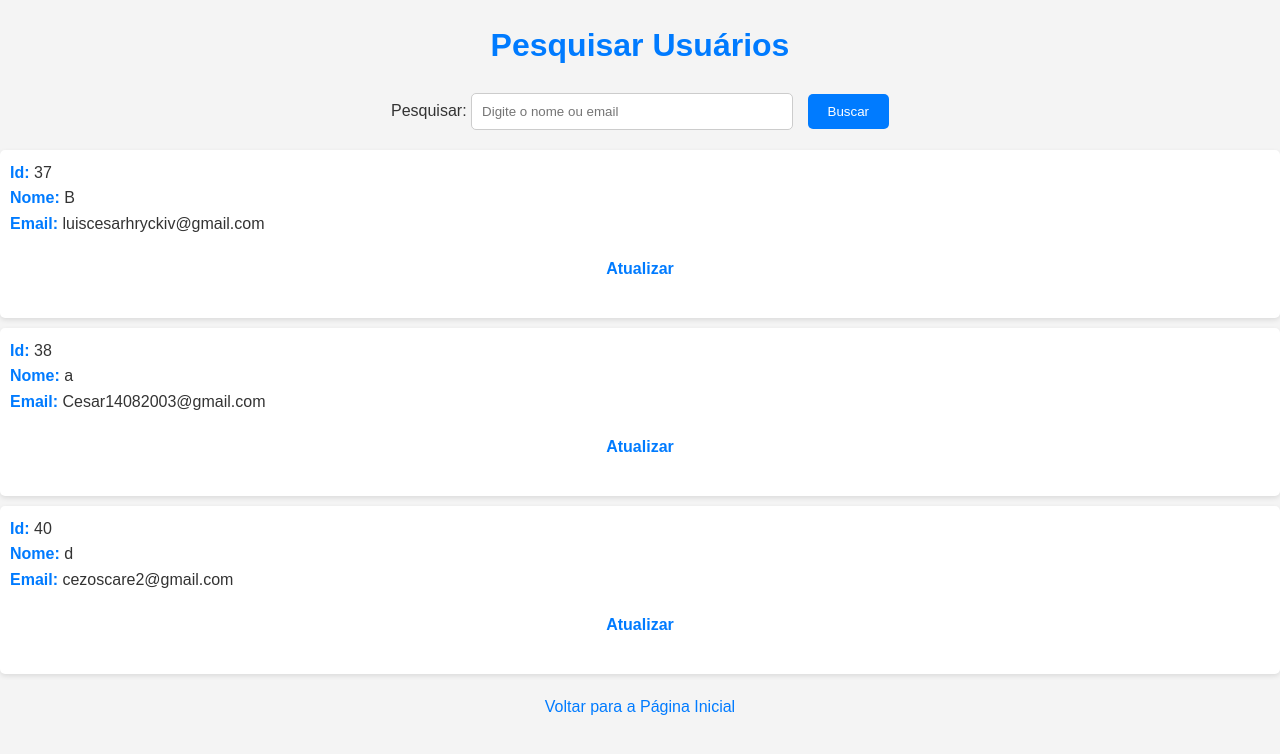
After one commit to Cezo-14/Sa5-completa, a Django app: page /atualizar/ in a window 1280 px wide. The commit adds this page. Shown: the top 754 px of the page. Run offline with Django 5.2, Linux system fonts and the light colour scheme; data comes from the database, SQL or seed files in the repository; both versions use the stored data as it was after the commit.

Commit message:
sa5-Completa

```diff
--- a/core/forms.py
+++ b/core/forms.py
@@ -1,5 +1,5 @@
 from django import forms
-from .models import Usuario  # Supondo que Usuario é o nome do seu modelo de usuário
+from .models import Usuario
 
 class UsuarioForm(forms.ModelForm):
     class Meta:
--- a/core/templates/index.html
+++ b/core/templates/index.html
@@ -34,7 +34,7 @@
 <body>
     <button onclick="window.location.href='/pesquisar'">Pesquisar Usuários</button>
     <button onclick="window.location.href='/criar'">Criar Novo Usuário</button>
-    <button onclick="window.location.href='/atualizar'">Atualizar Usuário</button>
+    <button onclick="window.location.href='/atualizar/{{ usuario.id }}'">Atualizar Usuário</button>
     <button onclick="window.location.href='/deletar'">Deletar Usuário</button>
 </body>
 </html>
--- /dev/null
+++ b/core/templates/novo_urls.html
@@ -0,0 +1,100 @@
+<!DOCTYPE html>
+<html lang="pt-BR">
+<head>
+    <meta charset="UTF-8">
+    <meta name="viewport" content="width=device-width, initial-scale=1.0">
+    <title>Pesquisar Usuários</title>
+    <style>
+        body {
+            font-family: Arial, sans-serif;
+            line-height: 1.6;
+            margin: 0;
+            padding: 0;
+            background-color: #f4f4f4;
+            color: #333;
+        }
+        h1 {
+            text-align: center;
+            margin-top: 20px;
+            color: #007bff;
+        }
+        form {
+            text-align: center;
+            margin-bottom: 20px;
+        }
+        input[type="text"] {
+            width: 300px;
+            padding: 10px;
+            border: 1px solid #ccc;
+            border-radius: 5px;
+            margin-right: 10px;
+        }
+        button[type="submit"] {
+            padding: 10px 20px;
+            background-color: #007bff;
+            color: #fff;
+            border: none;
+            border-radius: 5px;
+            cursor: pointer;
+        }
+        button[type="submit"]:hover {
+            background-color: #0056b3;
+        }
+        ul {
+            list-style-type: none;
+            padding: 0;
+            margin: 0;
+        }
+        li {
+            background-color: #fff;
+            padding: 10px;
+            margin-bottom: 10px;
+            border-radius: 5px;
+            box-shadow: 0 2px 5px rgba(0, 0, 0, 0.1);
+        }
+        strong {
+            font-weight: bold;
+            color: #007bff;
+        }
+        a {
+            display: block;
+            text-align: center;
+            margin-top: 20px;
+            text-decoration: none;
+            color: #007bff;
+        }
+        a:hover {
+            text-decoration: underline;
+        }
+        p {
+            text-align: center;
+        }
+    </style>
+</head>
+<body>
+    <h1>Pesquisar Usuários</h1>
+
+    <form action="{% url 'atualizar' %}" method="GET">
+        <label for="search">Pesquisar:</label>
+        <input type="text" id="search" name="search" placeholder="Digite o nome ou email">
+        <button type="submit">Buscar</button>
+    </form>
+
+    {% if usuarios %}
+        <ul>
+            {% for usuario in usuarios %}
+                <li>
+                    <strong>Id:</strong> {{ usuario.id }} <br>
+                    <strong>Nome:</strong> {{ usuario.nome }} <br>
+                    <strong>Email:</strong> {{ usuario.email }} <br>
+                    <a href="{% url 'atualizar_id' usuario.id %}"><strong>Atualizar</strong></a> <br>
+                </li>
+            {% endfor %}
+        </ul>
+    {% else %}
+        <p>Nenhum usuário cadastrado.</p>
+    {% endif %}
+
+    <a href="{% url 'home' %}">Voltar para a Página Inicial</a>
+</body>
+</html>
--- a/core/urls.py
+++ b/core/urls.py
@@ -1,11 +1,13 @@
 from django.urls import path
 from .views import home, pesquisar, atualizar, deletar, criar
 from . import views
+from .views import atualizar
 
 urlpatterns = [
     path('', home, name='home'),
     path('pesquisar/', pesquisar, name='pesquisar'),
-    path('atualizar/<int:usuario_id>/', views.atualizar, name='atualizar'),
+    path('atualizar/', views.nova_view, name='atualizar'),
+    path('atualizar/<int:usuario_id>/', views.atualizar, name='atualizar_id'),
     path('deletar/', deletar, name='deletar'),
     path('criar/', criar, name='criar'),
 ]
--- a/core/views.py
+++ b/core/views.py
@@ -20,16 +20,23 @@ def pesquisar(request):
 
     return render(request, 'pesquisar.html', {'usuarios': usuarios})
 
+
+from django.shortcuts import render, redirect
+from .models import Usuario
+
 def atualizar(request, usuario_id):
     usuario = Usuario.objects.get(pk=usuario_id)
 
     if request.method == 'POST':
+        # Se o formulário for enviado, atualize os dados do usuário
         usuario.nome = request.POST.get("nome")
         usuario.email = request.POST.get("email")
         usuario.save()
-        return redirect('home')
+        return redirect('home')  # Redirecione de volta para a página inicial após a atualização
 
+    # Se não for um POST, exiba o formulário com os dados atuais do usuário
     return render(request, 'atualizar.html', {'usuario': usuario})
+
 
 def deletar(request):
     if request.method == 'POST' and 'usuario_id' in request.POST:
@@ -52,3 +59,14 @@ def criar(request):
     else:
         form = UsuarioForm()
         return render(request, 'criar.html', {'form': form})
+
+def nova_view(request):
+    search_query = request.GET.get('search')
+
+    usuarios = Usuario.objects.all()
+
+    if search_query:
+        usuarios = Usuario.objects.filter(
+            Q(nome__icontains=search_query) | Q(email__icontains=search_query) | Q(data_nascimento__icontains=search_query)
+        )
+    return render(request, 'novo_urls.html', {'usuarios': usuarios})
```
Also changed, not shown: app/settings.py (+13 -3 lines), core/templates/atualizar.html (+68 -5 lines), db.sqlite3.
